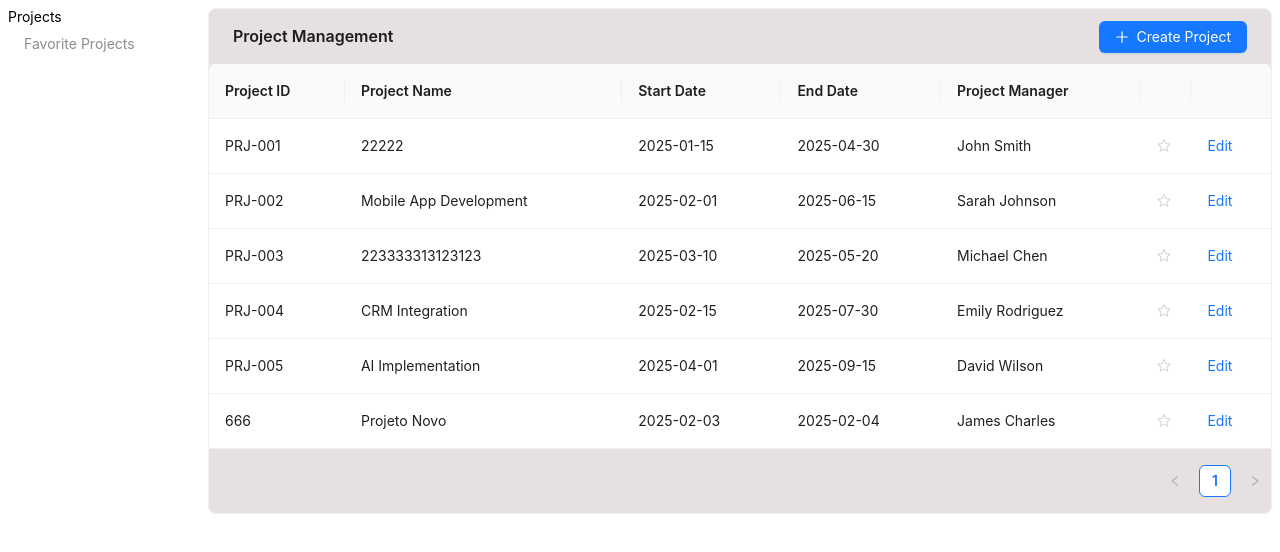
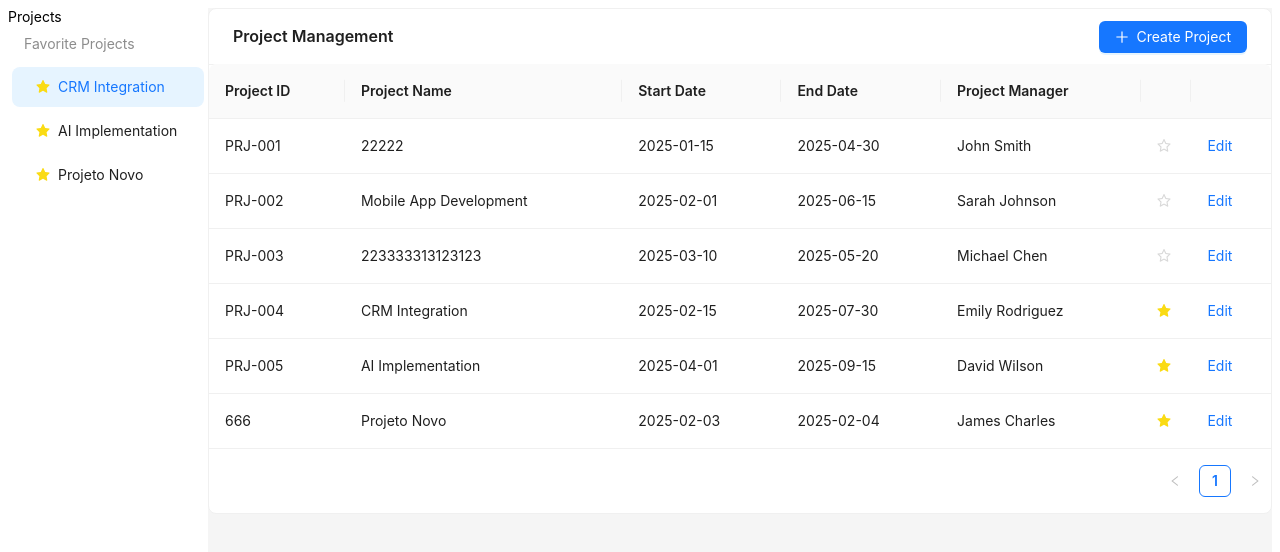
Before and after one commit to andre26z/tablecrud, a Next.js app: page / in a window 1280 px wide. Shown: the top 552 px of the page. Built offline with nearby package versions, Linux system fonts and the light colour scheme.

Commit message:
hydration fix

```diff
--- a/app/layout.tsx
+++ b/app/layout.tsx
@@ -1,19 +1,14 @@
-import './globals.css';
-import type { Metadata } from 'next';
-
-export const metadata: Metadata = {
-  title: 'My App',
-  description: 'App with Ant Design layout',
-};
-
+// For App Router (app/layout.tsx)
 export default function RootLayout({
   children,
 }: {
-  children: React.ReactNode;
+  children: React.ReactNode
 }) {
   return (
     <html lang="en">
-      <body>{children}</body>
+      <body className="..." suppressHydrationWarning>
+        {children}
+      </body>
     </html>
-  );
+  )
 }
--- a/db.json
+++ b/db.json
@@ -38,7 +38,7 @@
       "startDate": "2025-02-15",
       "endDate": "2025-07-30",
       "projectManager": "Emily Rodriguez",
-      "favorite": false
+      "favorite": true
     },
     {
       "key": "5",
@@ -48,7 +48,7 @@
       "startDate": "2025-04-01",
       "endDate": "2025-09-15",
       "projectManager": "David Wilson",
-      "favorite": false
+      "favorite": true
     },
     {
       "projectId": "666",
@@ -58,7 +58,7 @@
       "endDate": "2025-02-04",
       "projectManager": "James Charles",
       "key": "6",
-      "favorite": false
+      "favorite": true
     }
   ]
 }
```
